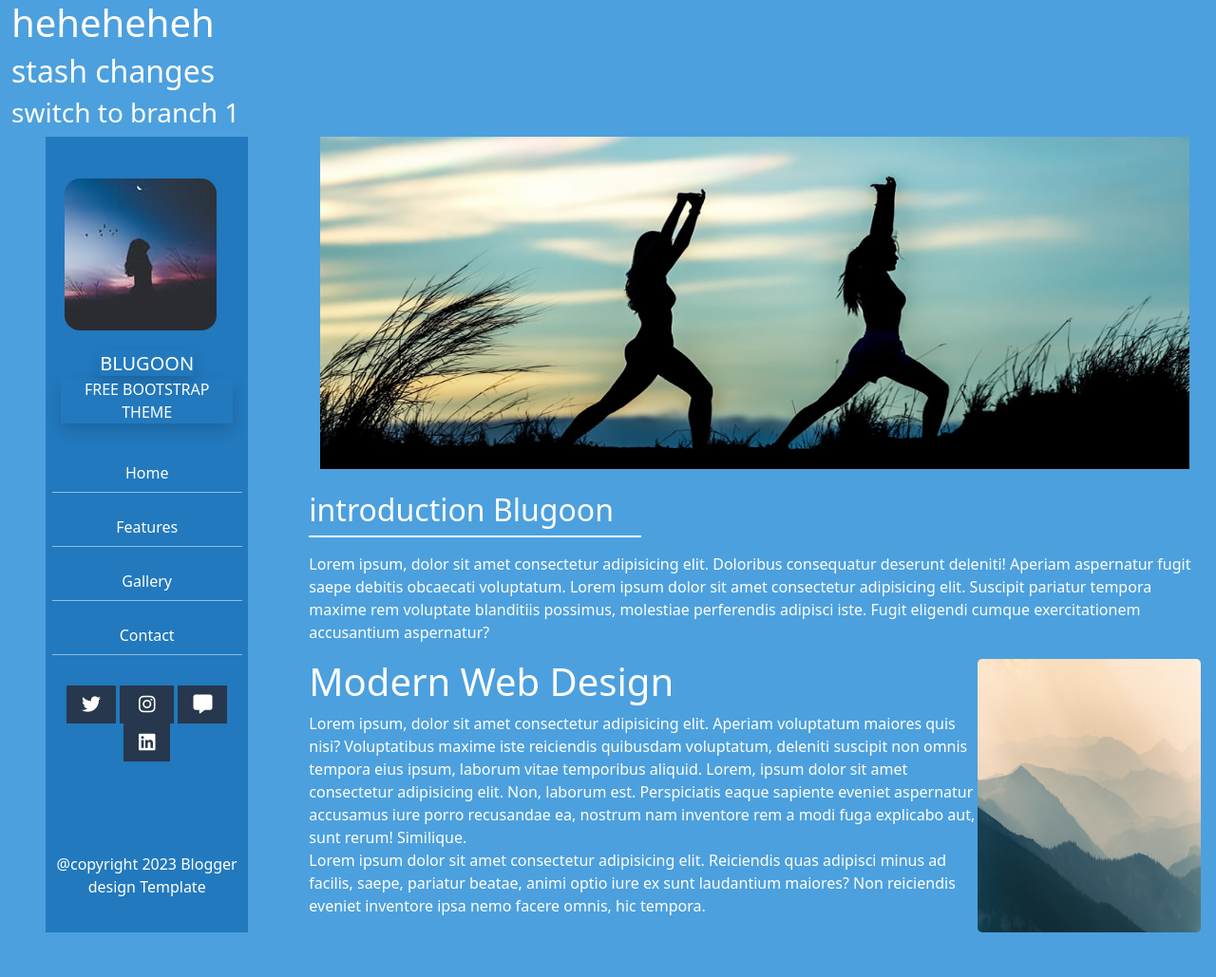
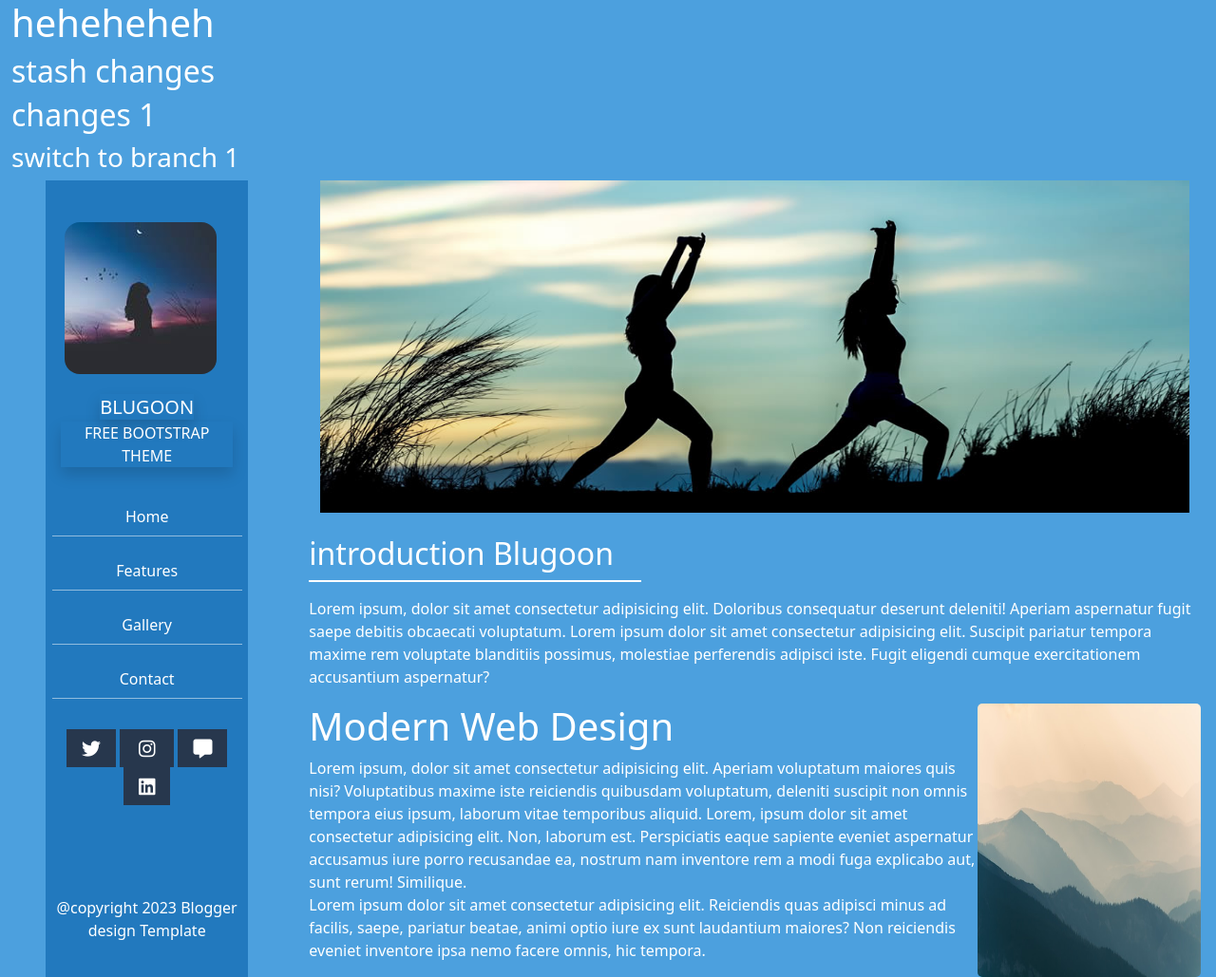
Before and after one commit to Rana-AliRaza/Bluggon, a plain HTML site: page index.html in a window 1280 px wide. Shown: the whole page at 95% size. Before the commit the page ends 982 px from the top, so only its background shows below. Drawn offline with nearby package versions, Linux system fonts and the light colour scheme.

Commit message:
changes1

```diff
--- a/index.html
+++ b/index.html
@@ -25,6 +25,7 @@
         <h1>heheheheh</h1>
 
         <h2>stash changes</h2>
+        <h2> changes 1</h2>
 
         <h3>switch to branch 1</h3>
         <div class="row flex-md-row min-vh-100 flex-column ">
```
